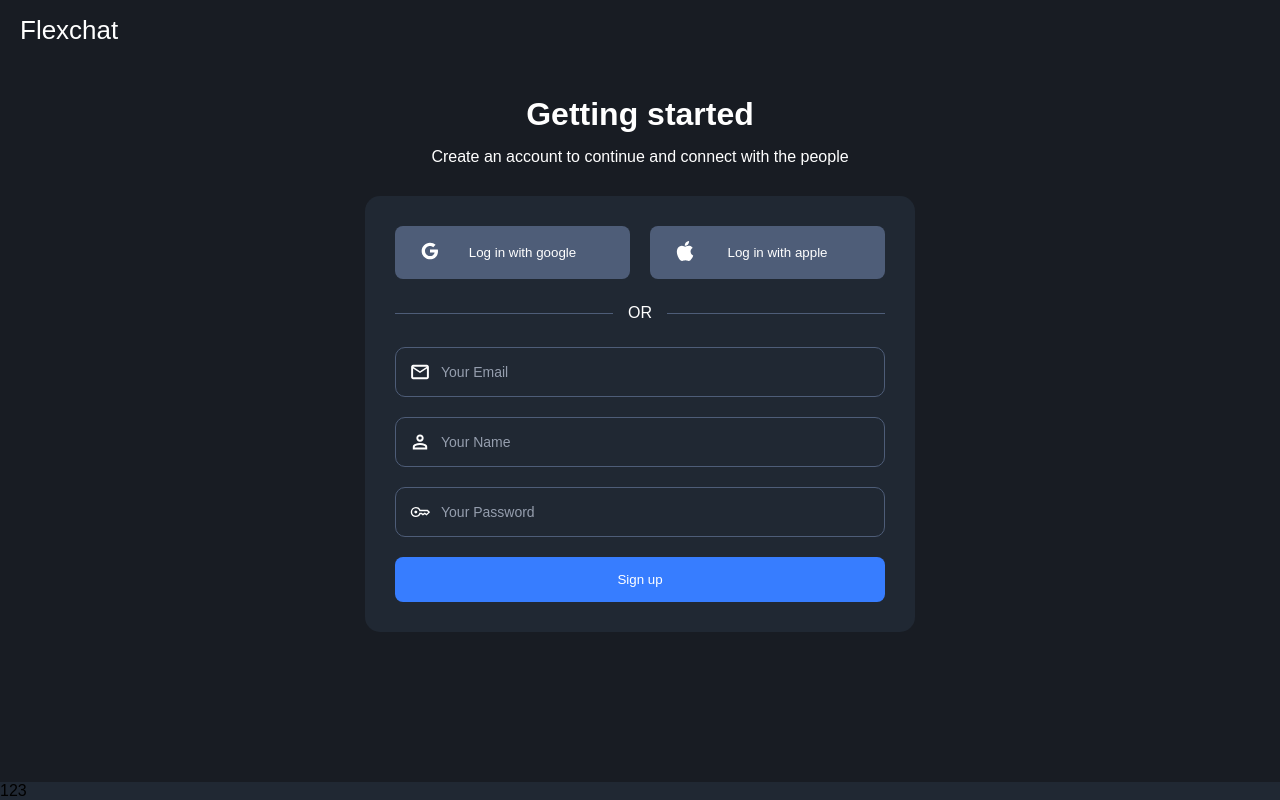
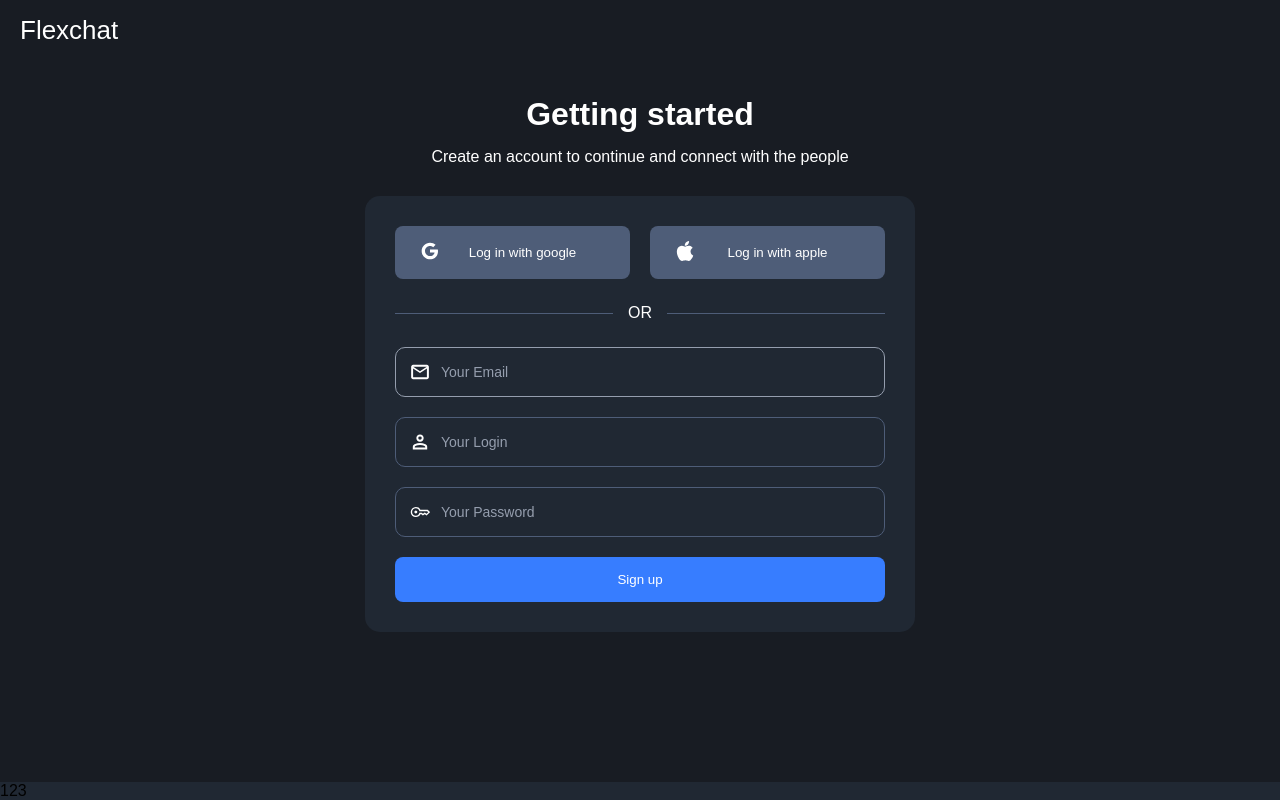
Before and after one commit to FlexChat/WebClient, a React (Create React App) app: page / in a window 1280 px wide. Built offline with nearby package versions, Linux system fonts and the light colour scheme.

Commit message:
add some hooks for submitting form

```diff
--- a/src/components/Input/index.tsx
+++ b/src/components/Input/index.tsx
@@ -1,18 +1,42 @@
-import React, { useId } from "react";
-import { InputWrapper, Icon, InputMain } from "./style";
+import useCombinedRef from "hooks/useCombinedRef";
+import React, {
+  useId, useEffect, useRef, useState,
+} from "react";
+import {
+  InputWrapper, Icon, InputMain, ErrorText, Wrapper,
+} from "./style";
 
 interface Props {
   placeholder?: string;
   type?: string;
   iconPath?: string;
   maxLength?: number;
+  minLength?: number;
+  onInvalidFormMessage?: string;
 }
 
-const Input: React.FC<Props> = ({
-  placeholder, type, iconPath, maxLength,
-}) => {
+const Input = React.forwardRef<HTMLInputElement | null, Props>(({
+  placeholder, type, iconPath, maxLength, minLength, onInvalidFormMessage,
+}, ref) => {
   const id = useId();
+  const inputRef = useRef<HTMLInputElement | null>(null);
+  const [isValid, setIsValid] = useState(true);
+  const cbRef = useCombinedRef(ref as React.MutableRefObject<HTMLElement | null>, inputRef);
+
+  useEffect(() => {
+    if (!inputRef.current) return;
+    inputRef.current.addEventListener("invalid", (event) => {
+      setIsValid(false);
+      event.preventDefault();
+    });
+    inputRef.current.addEventListener("input", (event) => {
+      setIsValid(true);
+      event.preventDefault();
+    });
+  }, []);
+
   return (
+    <Wrapper>
       <InputWrapper>
         <label htmlFor={id}>
           {iconPath && <Icon src={iconPath} width="20" height="20" alt={placeholder} />}
@@ -24,9 +48,13 @@ const Input: React.FC<Props> = ({
           isIcon={iconPath !== null}
           id={id}
           maxLength={maxLength}
+          minLength={minLength}
+          ref={cbRef}
         />
       </InputWrapper>
+      {!isValid && <ErrorText>{onInvalidFormMessage}</ErrorText>}
+    </Wrapper>
   );
-};
+});
 
 export default Input;
--- a/src/components/Input/style.ts
+++ b/src/components/Input/style.ts
@@ -14,6 +14,18 @@ export const Icon = styled.img`
   top: 50%;
   left: 15px;
   transform: translateY(-50%);
+`;
+
+export const ErrorText = styled.span`
+  color: #C84C30;
+  margin-top: 10px;
+  margin-bottom: -5px;
+  font-size: 14px;
+  display: block;
+`;
+
+export const Wrapper = styled.span`
+
 `;
 
 interface InputProps {
--- a/src/containers/Button/index.tsx
+++ b/src/containers/Button/index.tsx
@@ -5,10 +5,13 @@ type Props = {
   children?: React.ReactNode;
   maxWidth?: boolean;
   primary?: boolean;
+  type?: "button" | "submit" | "reset";
 }
 
-const Button: React.FC<Props> = ({ children, maxWidth, primary }) => (
-  <Wrapper maxWidth={maxWidth} primary={primary}>
+const Button: React.FC<Props> = ({
+  children, maxWidth, primary, type,
+}) => (
+  <Wrapper maxWidth={maxWidth} primary={primary} type={type}>
     {children}
   </Wrapper>
 );
--- /dev/null
+++ b/src/hooks/useCombinedRef.ts
@@ -0,0 +1,17 @@
+import React, { useCallback } from "react";
+
+const useCombinedRef = (
+  ...refs: (React.MutableRefObject<HTMLElement | null>)[]
+) => {
+  const combinedRef = useCallback((el: HTMLElement | null) => {
+    refs.forEach((ref) => {
+      if (!ref) return;
+      // eslint-disable-next-line no-param-reassign
+      ref.current = el;
+    });
+  }, refs);
+
+  return combinedRef;
+};
+
+export default useCombinedRef;
--- /dev/null
+++ b/src/hooks/useDeviceDetect.ts
@@ -0,0 +1,10 @@
+const useDeviceDetect = () => {
+  const isMobile = window.matchMedia;
+  if (isMobile) {
+    const matchMobile = isMobile("(pointer:coarse)");
+    return matchMobile.matches;
+  }
+  return false;
+};
+
+export default useDeviceDetect;
--- /dev/null
+++ b/src/hooks/useForm.ts
@@ -0,0 +1,29 @@
+import React, { useEffect, useState } from "react";
+import useDeviceDetect from "./useDeviceDetect";
+
+const useForm = (formRef: React.MutableRefObject<HTMLElement | undefined>) => {
+  const isMobile = useDeviceDetect();
+  const [isValid] = useState(true);
+
+  const handleSubmit: React.FormEventHandler<HTMLFormElement> = (
+    event: React.FormEvent<HTMLFormElement>,
+  ) => {
+    console.log("submit");
+    event.preventDefault();
+  };
+
+  useEffect(() => {
+    if (!formRef.current) return;
+    if (!isMobile) {
+      const firstInput = formRef.current.querySelector("input");
+      firstInput?.focus();
+    }
+  }, []);
+
+  return {
+    isValid,
+    handleSubmit,
+  };
+};
+
+export default useForm;
--- a/src/pages/LoginPage/index.tsx
+++ b/src/pages/LoginPage/index.tsx
@@ -3,6 +3,7 @@ import CommonPage from "containers/CommonPage";
 import Inline from "containers/Inline";
 import Button from "containers/Button";
 import Input from "components/Input";
+import useForm from "hooks/useForm";
 
 import Google from "assets/images/google.svg";
 import Apple from "assets/images/apple.svg";
@@ -15,16 +16,22 @@ import {
 } from "./style";
 
 const LoginPage: React.FC = () => {
-  const formRef = useRef();
+  const formRef = useRef<HTMLElement>();
+  const inputRef = useRef<HTMLInputElement | null>(null);
+
+  const {
+    handleSubmit,
+  } = useForm(formRef);
+
   return (
     <CommonPage>
       <Wrapper>
         <Title>Getting started</Title>
         <SubTitle>Create an account to continue and connect with the people</SubTitle>
-        <Form ref={formRef}>
+        <Form ref={formRef} onSubmit={handleSubmit}>
           <Inline gap={20}>
             <Inline.Container>
-              <Button>
+              <Button type="button">
                 <Inline gap={0}>
                   <Inline.Container flex="none">
                     <img src={Google} alt="google" width="20" height="20" />
@@ -36,7 +43,7 @@ const LoginPage: React.FC = () => {
               </Button>
             </Inline.Container>
             <Inline.Container>
-              <Button>
+              <Button type="button">
                 <Inline gap={0}>
                   <Inline.Container flex="none">
                     <img src={Apple} alt="apple" width="20" height="20" />
@@ -48,14 +55,24 @@ const LoginPage: React.FC = () => {
               </Button>
             </Inline.Container>
           </Inline>
-
           <OrLine>Or</OrLine>
           <Inline gap={20} column>
             <Inline.Container>
-              <Input placeholder="Your Email" type="email" iconPath={Email} />
+              <Input
+                placeholder="Your Email"
+                type="email"
+                iconPath={Email}
+                ref={inputRef}
+                onInvalidFormMessage="Invalid email"
+              />
             </Inline.Container>
             <Inline.Container>
-              <Input placeholder="Your Name" iconPath={Person} maxLength={15} />
+              <Input
+                placeholder="Your Login"
+                iconPath={Person}
+                maxLength={15}
+                minLength={4}
+              />
             </Inline.Container>
             <Inline.Container>
               <Input placeholder="Your Password" type="password" iconPath={Key} />
```
Also changed, not shown: .eslintrc.json. Lines whose indentation alone changed are shown as unchanged.
